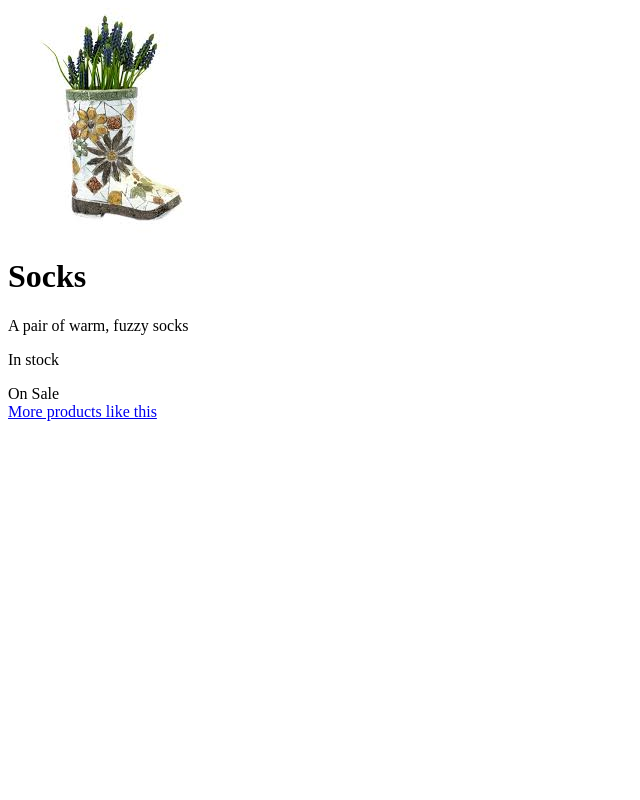
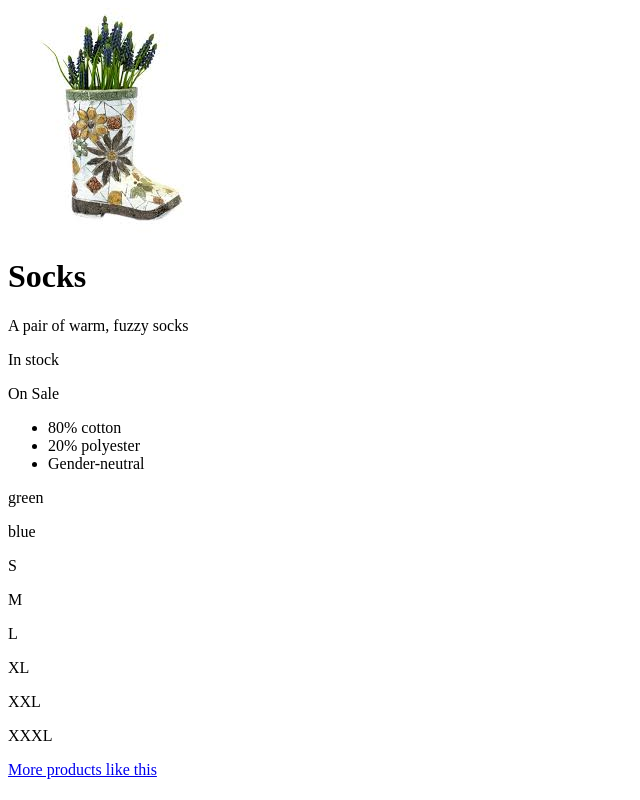
Before and after one commit to v01ce-x/-practice-client, a Vue app: page / in a window 1280 px wide. Shown: the whole page, without its empty margins (0-640 px from the left). Built offline with nearby package versions, Linux system fonts and the light colour scheme.

Commit message:
add: added array output

```diff
--- a/src/App.vue
+++ b/src/App.vue
@@ -10,7 +10,19 @@ const product = reactive({
   altText: "A pair of socks",
   inStock: true,
   onSale: true,
-  inventory: 100
+  inventory: 100,
+  details: ['80% cotton', '20% polyester', 'Gender-neutral'],
+  variants: [
+    {
+      variantId: 2234,
+      variantColor: 'green'
+    },
+    {
+      variantId: 2235,
+      variantColor: 'blue'
+    }
+  ],
+  sizes: ['S', 'M', 'L', 'XL', 'XXL', 'XXXL'],
 })
 
 const href = ref('https://www.amazon.com/s/ref=nb_sb_noss?url=search-alias%3Daps&field-keywords=socks')
@@ -25,6 +37,17 @@ const href = ref('https://www.amazon.com/s/ref=nb_sb_noss?url=search-alias%3Daps
     <p v-else-if="product.inventory <= 10 && product.inventory > 0">Almost sold out!</p>
     <p v-else>Out of stock</p>
     <span v-show="product.onSale">On Sale</span>
+    <ul>
+      <li v-for="detail in product.details">{{ detail }}</li>
+    </ul>
+    <div v-for="variant in product.variants" :key="variant.variantId">
+      <p>{{ variant.variantColor }}</p>
+    </div>
+    <div>
+      <p v-for="size of product.sizes">
+        {{ size }}
+      </p>
+    </div>
   </div>
 
   <a :href="href">More products like this</a>
```
